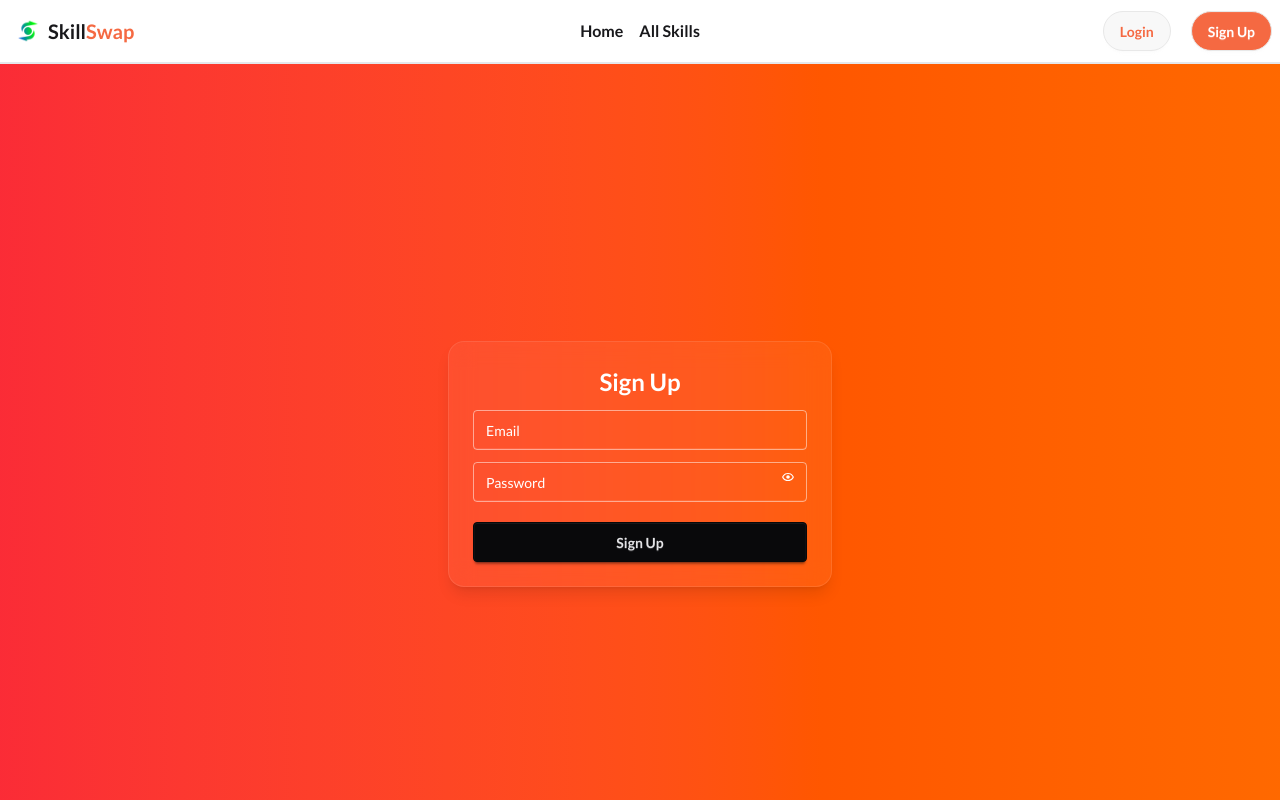
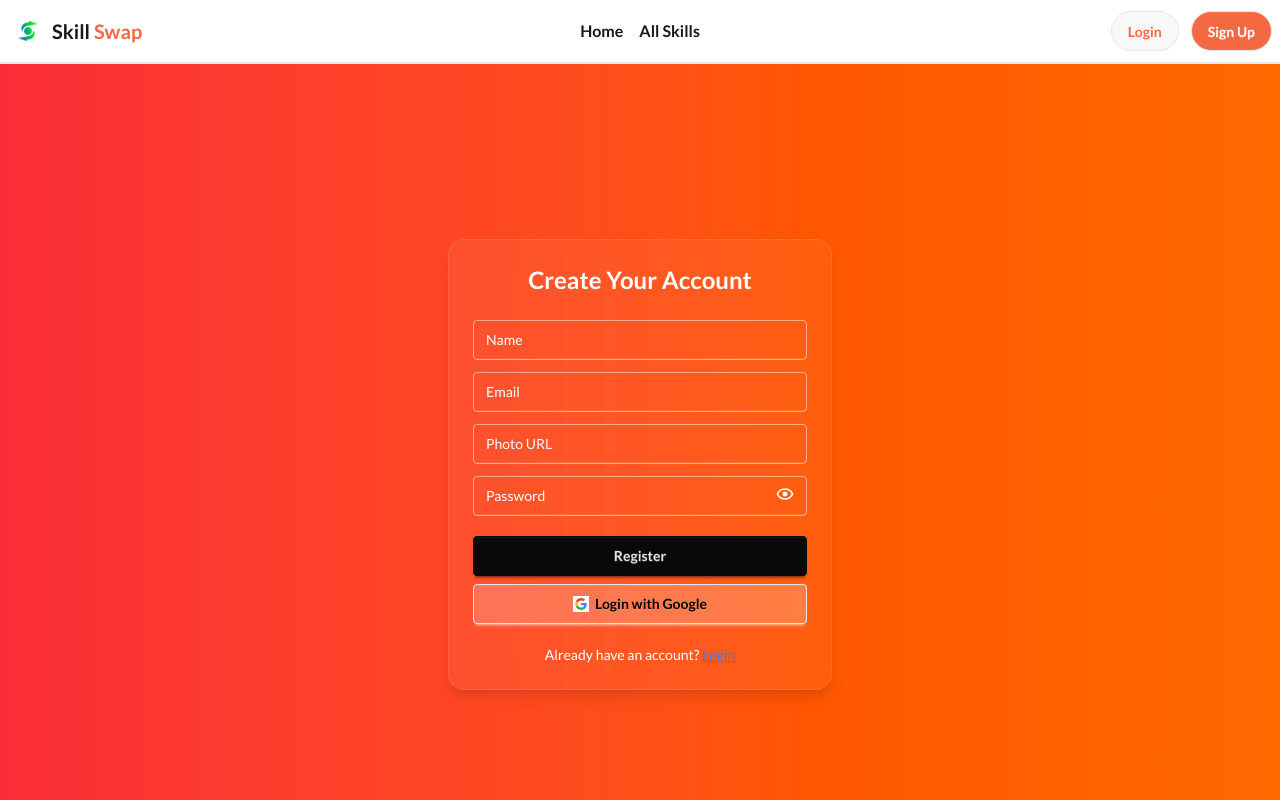
Before and after one commit to tanvirnish/skill-swap-store, a React (Vite) app: page /signup in a window 1280 px wide. Shown: the top 800 px of the page. Built offline with nearby package versions, Linux system fonts and the light colour scheme; no server answers.

Commit message:
profile functionaliy make

```diff
--- a/src/Componets/Navbar.jsx
+++ b/src/Componets/Navbar.jsx
@@ -1,4 +1,4 @@
-import React from 'react';
+import React, { useState } from 'react';
 import MyContainer from './MyContainer';
 import { NavLink, useNavigate } from 'react-router';
 import logo from '../assets/logo.png';
@@ -7,11 +7,10 @@ import { useAuth } from '../AuthProvider/AuthContext';
 const Navbar = () => {
     const navigate = useNavigate();
     const { user, logout } = useAuth();
+    const [showProfileInfo, setShowProfileInfo] = useState(false);
 
     const navLinkClasses = ({ isActive }) =>
-        isActive
-            ? "text-[#f56942] underline pb-1 font-bold"
-            : "";
+        isActive ? "text-[#f56942] underline pb-1 font-bold" : "";
 
     const links = (
         <>
@@ -46,7 +45,8 @@ const Navbar = () => {
 
     return (
         <MyContainer>
-            <div className="navbar bg-base-100 border-b-2 border-gray-200">
+            <div className="navbar bg-base-100 border-b-2 border-gray-200 relative">
+
                 <div className="navbar-start">
                     <div className="dropdown">
                         <label tabIndex={0} className="btn btn-ghost lg:hidden">
@@ -61,11 +61,12 @@ const Navbar = () => {
                             {links}
                         </ul>
                     </div>
-                    <a className="flex items-center text-xl font-semibold">
-                        <span><img className='h-10 w-10' src={logo} alt="" /></span>
-                        Skill <span className='text-[#f56942]'>Swap</span>
+                    <a className="flex items-center text-xl font-semibold cursor-pointer">
+                        <img className='h-10 w-10' src={logo} alt="" />
+                        <span className="ml-1">Skill <span className='text-[#f56942]'>Swap</span></span>
                     </a>
                 </div>
+
 
                 <div className="navbar-center hidden lg:flex">
                     <ul className="gap-4 menu-horizontal px-1 font-semibold">
@@ -73,14 +74,37 @@ const Navbar = () => {
                     </ul>
                 </div>
 
-                <div className="navbar-end gap-5">
+
+                <div className="navbar-end gap-3 flex items-center">
                     {user ? (
+                        <>
+
+                            <div
+                                className="relative"
+                                onMouseEnter={() => setShowProfileInfo(true)}
+                                onMouseLeave={() => setShowProfileInfo(false)}
+                            >
+                                <img
+                                    src={user.photoURL || 'https://via.placeholder.com/40'}
+                                    alt={user.displayName || "User"}
+                                    className="h-10 w-10 rounded-full border-2 border-[#f56942] cursor-pointer"
+                                    onClick={() => navigate("/profile")}
+                                />
+                                {showProfileInfo && (
+                                    <div className="absolute right-0 mt-2 w-48 bg-white shadow-lg rounded-lg p-3 text-gray-800 z-50">
+                                        <p className="font-semibold">{user.displayName || "No Name"}</p>
+                                        <p className="text-sm truncate">{user.email}</p>
+                                    </div>
+                                )}
+                            </div>
+
                             <button
                                 onClick={handleLogout}
                                 className="btn rounded-full bg-[#f56942] text-white"
                             >
                                 Sign Out
                             </button>
+                        </>
                     ) : (
                         <>
                             <button
--- a/src/Pages/Profile.jsx
+++ b/src/Pages/Profile.jsx
@@ -28,14 +28,14 @@ const Profile = () => {
                     className="w-32 h-32 rounded-full object-cover mb-4"
                 />
                 <h2 className="text-2xl font-bold">{user?.displayName || "No Name"}</h2>
-                <p className="text-gray-600">{user?.email}</p>
+                <p className="text-gray-600 font-bold">{user?.email}</p>
 
                 {editing ? (
                     <form onSubmit={handleUpdate} className="flex flex-col gap-3 w-full mt-4">
                         <input
                             value={name}
                             onChange={(e) => setName(e.target.value)}
-                            className="input input-bordered w-full"
+                            className="input input-bordered w-full "
                             placeholder="Name"
                             required
                         />
@@ -59,7 +59,7 @@ const Profile = () => {
                 ) : (
                     <button
                         onClick={() => setEditing(true)}
-                        className="btn btn-neutral mt-4"
+                            className="btn bg-[#f56942] text-white mt-4"
                     >
                         Update Profile
                     </button>
--- a/src/Pages/SignUp.jsx
+++ b/src/Pages/SignUp.jsx
@@ -1,6 +1,78 @@
+// import { useState } from 'react';
+// import { BiHide, BiShow } from "react-icons/bi";
+// import { useNavigate } from 'react-router';
+// import { toast } from 'react-toastify';
+// import MyContainer from '../Componets/MyContainer';
+// import { useAuth } from "../AuthProvider/AuthContext";
+
+// const SignUp = () => {
+//     const [show, setShow] = useState(false);
+//     const navigate = useNavigate();
+//     const { signup } = useAuth();
+
+//     const handleSignUp = async (e) => {
+//         e.preventDefault();
+//         const email = e.target.email.value;
+//         const password = e.target.password.value;
+
+//         // password validation
+//         const regExp = /^(?=.*[a-z])(?=.*[A-Z])(?=.*\d).{6,}$/;
+//         if (!regExp.test(password)) {
+//             toast.error("Password must be at least 6 characters, include uppercase, lowercase, and number!");
+//             return;
+//         }
+
+//         try {
+//             await signup(email, password);
+//             toast.success('Sign Up Successful');
+//             navigate('/');
+//         } catch (err) {
+//             toast.error(err.message);
+//         }
+//     };
+
+//     return (
+//         <MyContainer>
+//             <div className="hero bg-linear-to-r from-red-500 to-orange-500 min-h-screen flex items-center justify-center">
+//                 <div className="card bg-white/5 backdrop-blur-md w-full max-w-sm shrink-0 rounded-2xl shadow-lg border border-white/10">
+//                     <div className="card-body">
+//                         <form onSubmit={handleSignUp} className="flex flex-col gap-3">
+//                             <h2 className="text-2xl font-bold text-center text-white">Sign Up</h2>
+//                             <input
+//                                 name="email"
+//                                 type="email"
+//                                 placeholder="Email"
+//                                 className="input input-bordered w-full bg-transparent border-white/50 placeholder-white text-white focus:border-[#f56942] focus:ring focus:ring-[#f56942]/30"
+//                                 required
+//                             />
+//                             <div className="relative">
+//                                 <input
+//                                     name="password"
+//                                     type={show ? "text" : "password"}
+//                                     placeholder="Password"
+//                                     className="input input-bordered w-full bg-transparent border-white/50 placeholder-white text-white focus:border-[#f56942] focus:ring focus:ring-[#f56942]/30"
+//                                     required
+//                                 />
+//                                 <span onClick={() => setShow(!show)} className='absolute right-3 top-2 cursor-pointer text-white'>
+//                                     {show ? <BiHide /> : <BiShow />}
+//                                 </span>
+//                             </div>
+//                             <button type="submit" className="btn btn-neutral mt-2 w-full">Sign Up</button>
+//                         </form>
+//                     </div>
+//                 </div>
+//             </div>
+//         </MyContainer>
+//     );
+// };
+
+// export default SignUp;
+
+
+
 import { useState } from 'react';
 import { BiHide, BiShow } from "react-icons/bi";
-import { useNavigate } from 'react-router';
+import { useNavigate, Link } from 'react-router';
 import { toast } from 'react-toastify';
 import MyContainer from '../Componets/MyContainer';
 import { useAuth } from "../AuthProvider/AuthContext";
@@ -8,14 +80,16 @@ import { useAuth } from "../AuthProvider/AuthContext";
 const SignUp = () => {
     const [show, setShow] = useState(false);
     const navigate = useNavigate();
-    const { signup } = useAuth();
+    const { signup, signInWithGoogle, updateUserProfile } = useAuth();
 
     const handleSignUp = async (e) => {
         e.preventDefault();
+        const name = e.target.name.value;
         const email = e.target.email.value;
+        const photoURL = e.target.photoURL.value;
         const password = e.target.password.value;
 
-        // password validation
+        // Password validation
         const regExp = /^(?=.*[a-z])(?=.*[A-Z])(?=.*\d).{6,}$/;
         if (!regExp.test(password)) {
             toast.error("Password must be at least 6 characters, include uppercase, lowercase, and number!");
@@ -23,8 +97,23 @@ const SignUp = () => {
         }
 
         try {
+            // Sign up user
             await signup(email, password);
+
+            // Update user profile
+            await updateUserProfile({ displayName: name, photoURL: photoURL });
+
             toast.success('Sign Up Successful');
+            navigate('/');
+        } catch (err) {
+            toast.error(err.message);
+        }
+    };
+
+    const handleGoogleSignUp = async () => {
+        try {
+            await signInWithGoogle();
+            toast.success("Login Successful");
             navigate('/');
         } catch (err) {
             toast.error(err.message);
@@ -34,10 +123,17 @@ const SignUp = () => {
     return (
         <MyContainer>
             <div className="hero bg-linear-to-r from-red-500 to-orange-500 min-h-screen flex items-center justify-center">
-                <div className="card bg-white/5 backdrop-blur-md w-full max-w-sm shrink-0 rounded-2xl shadow-lg border border-white/10">
+                <div className="card bg-white/5 backdrop-blur-md w-full max-w-sm rounded-2xl shadow-lg border border-white/10">
                     <div className="card-body">
+                        <h2 className="text-2xl font-bold text-center text-white mb-4">Create Your Account</h2>
                         <form onSubmit={handleSignUp} className="flex flex-col gap-3">
-                            <h2 className="text-2xl font-bold text-center text-white">Sign Up</h2>
+                            <input
+                                name="name"
+                                type="text"
+                                placeholder="Name"
+                                className="input input-bordered w-full bg-transparent border-white/50 placeholder-white text-white focus:border-[#f56942] focus:ring focus:ring-[#f56942]/30"
+                                required
+                            />
                             <input
                                 name="email"
                                 type="email"
@@ -45,7 +141,13 @@ const SignUp = () => {
                                 className="input input-bordered w-full bg-transparent border-white/50 placeholder-white text-white focus:border-[#f56942] focus:ring focus:ring-[#f56942]/30"
                                 required
                             />
-                            <div className="relative">
+                            <input
+                                name="photoURL"
+                                type="text"
+                                placeholder="Photo URL"
+                                className="input input-bordered w-full bg-transparent border-white/50 placeholder-white text-white focus:border-[#f56942] focus:ring focus:ring-[#f56942]/30"
+                            />
+                            {/* <div className="relative">
                                 <input
                                     name="password"
                                     type={show ? "text" : "password"}
@@ -56,9 +158,35 @@ const SignUp = () => {
                                 <span onClick={() => setShow(!show)} className='absolute right-3 top-2 cursor-pointer text-white'>
                                     {show ? <BiHide /> : <BiShow />}
                                 </span>
+                            </div> */}
+                            <div className="relative">
+                                <input
+                                    name="password"
+                                    type={show ? "text" : "password"}
+                                    placeholder="Password"
+                                    className="input input-bordered w-full bg-transparent border-white/50 placeholder-white text-white focus:border-[#f56942] focus:ring focus:ring-[#f56942]/30"
+                                    required
+                                />
+                                <span
+                                    onClick={() => setShow(!show)}
+                                    className='absolute right-3 top-2 cursor-pointer text-white text-xl'
+                                >
+                                    {show ? <BiHide /> : <BiShow />}
+                                </span>
                             </div>
-                            <button type="submit" className="btn btn-neutral mt-2 w-full">Sign Up</button>
+
+                            <button type="submit" className="btn btn-neutral mt-2 w-full">Register</button>
                         </form>
+
+                        <button type="button" onClick={handleGoogleSignUp} className="btn bg-white/20 text-black border-[#e5e5e5]">
+                            <svg aria-label="Google logo" width="16" height="16" xmlns="http://www.w3.org/2000/svg" viewBox="0 0 512 512"><g><path d="m0 0H512V512H0" fill="#fff"></path><path fill="#34a853" d="M153 292c30 82 118 95 171 60h62v48A192 192 0 0190 341"></path><path fill="#4285f4" d="m386 400a140 175 0 0053-179H260v74h102q-7 37-38 57"></path><path fill="#fbbc02" d="m90 341a208 200 0 010-171l63 49q-12 37 0 73"></path><path fill="#ea4335" d="m153 219c22-69 116-109 179-50l55-54c-78-75-230-72-297 55"></path></g></svg>
+                            Login with Google
+                        </button>
+
+
+                        <p className="text-center text-white mt-3">
+                            Already have an account? <Link to="/login" className="text-blue-500 underline">Login</Link>
+                        </p>
                     </div>
                 </div>
             </div>
--- a/src/Routes/Routes.jsx
+++ b/src/Routes/Routes.jsx
@@ -48,6 +48,7 @@ import Login from "../Pages/Login";
 import SkillDetails from "../Pages/SkillDetails";
 
 import ProtectedRoute from "../ProtectedRoute/ProtectedRoute";
+import ForgotPassword from "../Pages/ForgotPassword";
 
 export const router = createBrowserRouter([
     {
@@ -86,6 +87,10 @@ export const router = createBrowserRouter([
                     </ProtectedRoute>
                 ),
             },
+            {
+                path: "/forgot-password",
+                element: <ForgotPassword />
+            },
         ]
     },
 ]);
```
Also changed, not shown: src/Pages/ForgotPassword.jsx (+51 -27 lines), src/Pages/Login.jsx (+7 -1 lines). Lines whose indentation alone changed are shown as unchanged.
